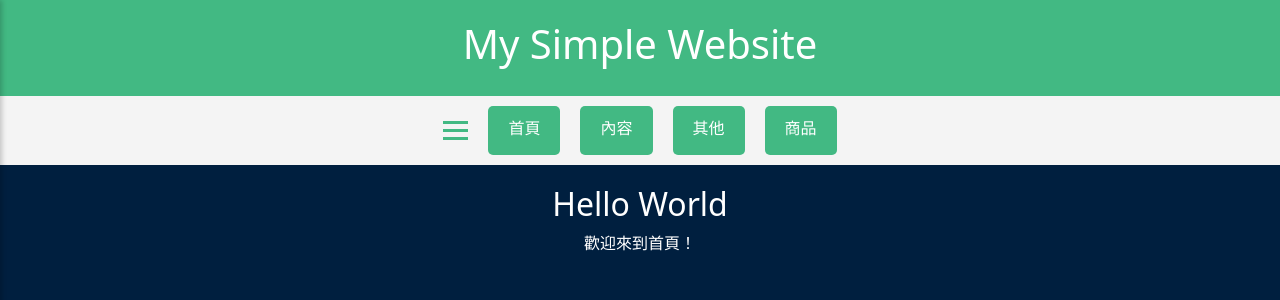
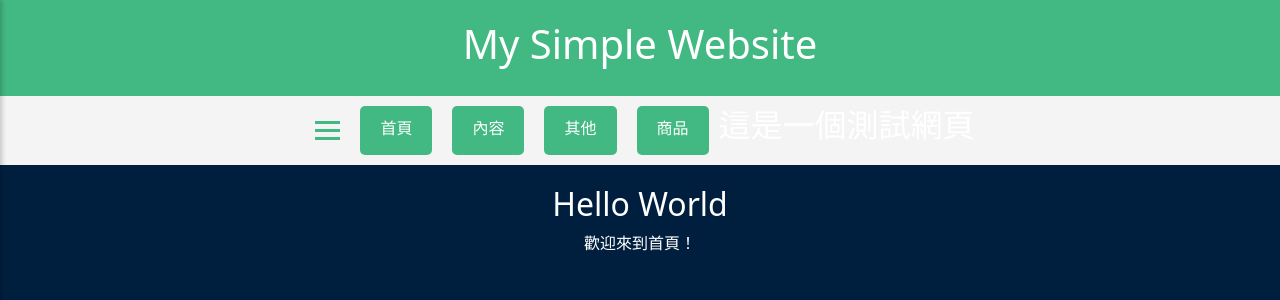
Before and after one commit to mg12mg12/vue-router-demo, a Vue app: page / in a window 1280 px wide. Shown: the top 300 px of the page. Built offline with nearby package versions, Linux system fonts and the light colour scheme.

Commit message:
add index text

```diff
--- a/src/App.vue
+++ b/src/App.vue
@@ -59,7 +59,9 @@ const closeDropdown = () => {
         <router-link to="/other">其他</router-link>
         <router-link to="/products">商品</router-link>
       </div>
-
+      <div>
+        <h2>這是一個測試網頁</h2>
+      </div>
     </nav>
 
     <!-- Main Content -->
```
